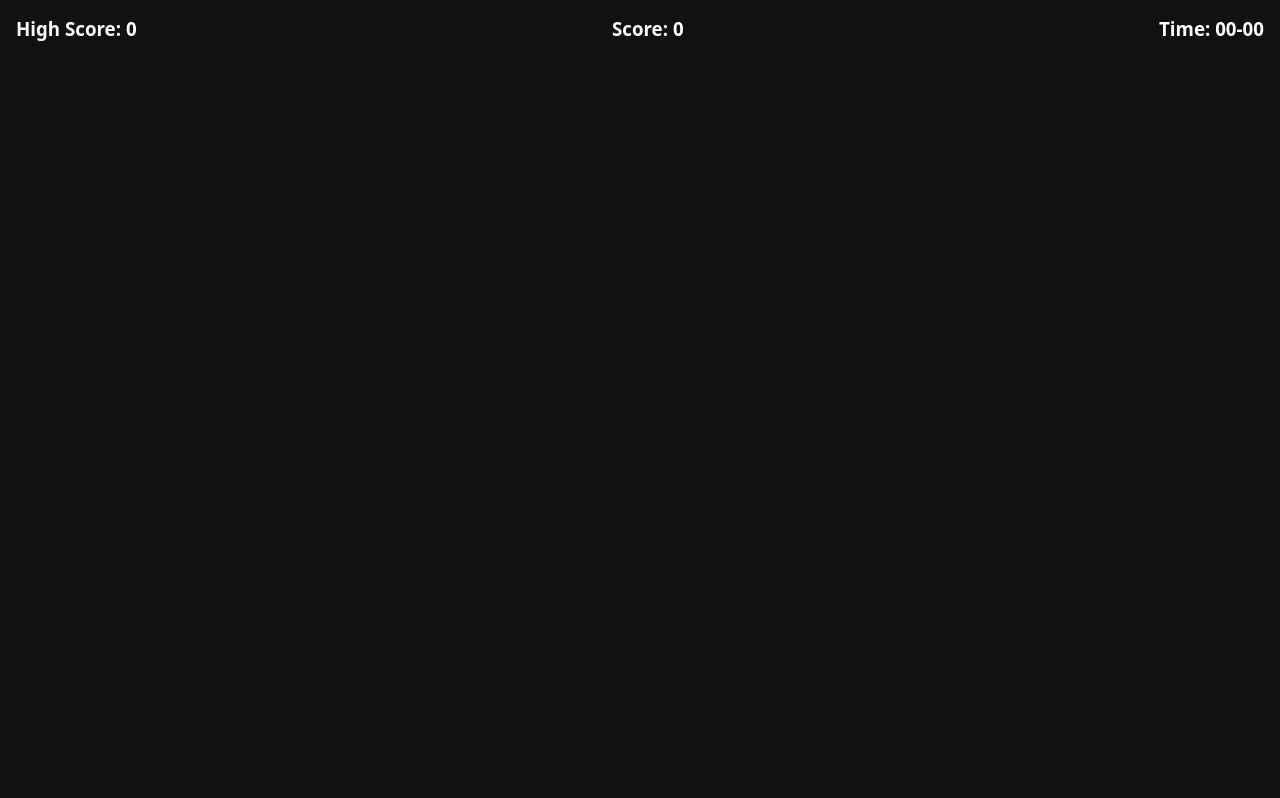
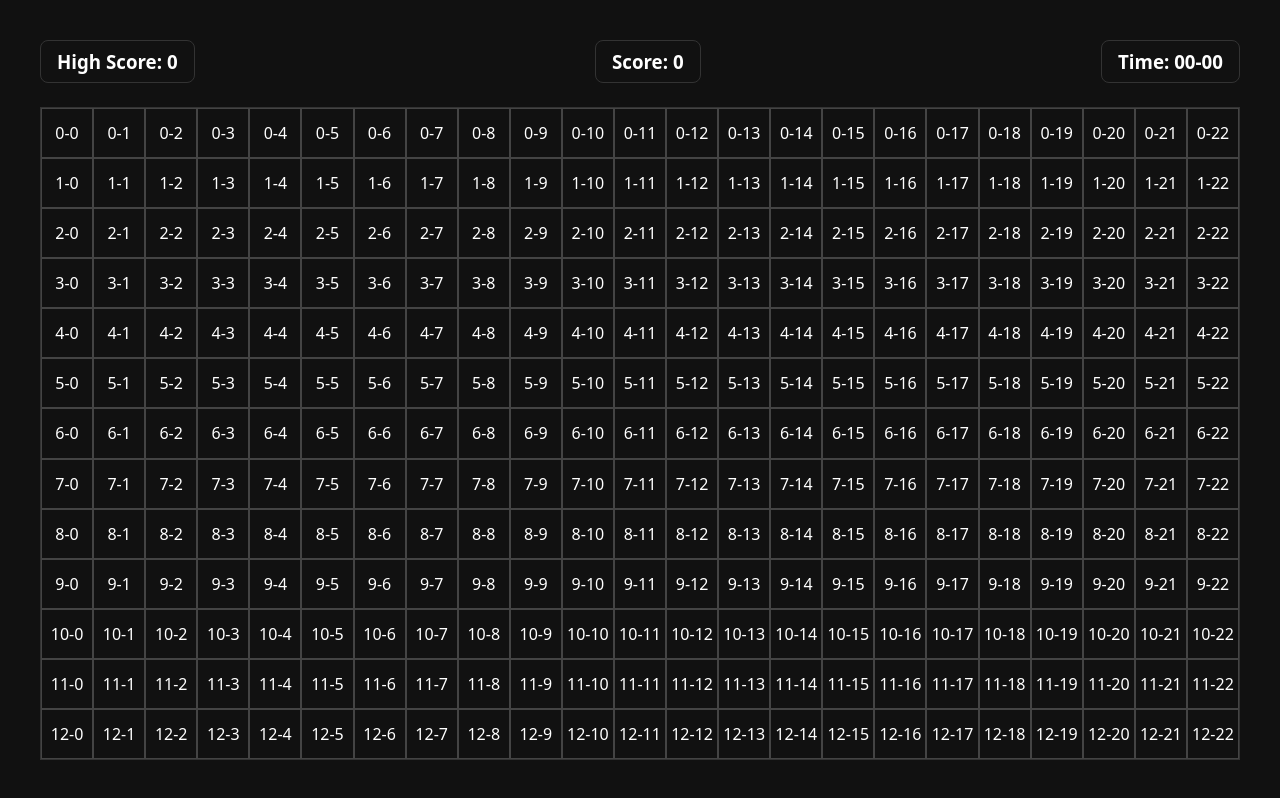
Before and after one commit to Farhan-Khan7/Sanake-Game, a plain HTML site: page index.html in a window 1280 px wide. Drawn offline with Linux system fonts and the light colour scheme.

Commit message:
I have done grid part

```diff
--- a/script.js
+++ b/script.js
@@ -0,0 +1,31 @@
+const board = document.querySelector(".board");
+
+const blockHeight = 50;
+const blockWidth = 50;
+
+const cols = Math.floor(board.clientWidth / blockWidth);
+const rows = Math.floor(board.clientHeight / blockHeight);
+
+
+const blocks = [];
+const snake = [
+    {
+        x:1 , y:3
+    },
+    {
+        x:1 , y:4
+    },
+    {
+        x:1 , y:5
+    }
+]
+
+for (let row = 0; row < rows; row++) {
+    for (let col = 0; col < cols; col++) {
+        const block = document.createElement("div")
+        block.classList.add("block");
+        board.appendChild(block);
+        block.innerText = `${row}-${col}`;
+        blocks[`${row}-${col}`] = block
+    }
+}
--- a/style.css
+++ b/style.css
@@ -1,43 +1,95 @@
-*{
+* {
     margin: 0;
     padding: 0;
     box-sizing: border-box;
 }
-html,body{
+
+html,
+body {
     height: 100%;
     width: 100%;
 }
-:root{
-   /* Background Color  */
-    --bg--primary--color : #111;
+
+:root {
+    /* Background Color  */
+    --bg--primary--color: #111;
     /* Font Color */
-    --text--primary-color : #fff;
+    --text--primary-color: #fff;
 
     /* padding variables */
-    --space-xs : 4px;
-    --space-sm : 8px;
-    --space-md : 16px;
-    --space-lg : 24px;
-    --space-xl : 32px;
-    --space-2xl : 40px;
-    --space-3xl : 48px;
+    --space-xs: 4px;
+    --space-sm: 8px;
+    --space-md: 16px;
+    --space-lg: 24px;
+    --space-xl: 32px;
+    --space-2xl: 40px;
+    --space-3xl: 48px;
+
+    /* Border Color */
+    --border-primary-color: #333333;
+
+    /* Border Radius  */
+    --border-radius-xs: 4px;
+    --border-radius-sm: 8px;
+    --border-radius-md: 12px;
+    --border-radius-lg: 16px;
+    --border-radius-xl: 20px;
+    --border-radius-2xl: 24px;
 
 }
 
-html{
+html {
     font-family: system-ui, -apple-system, BlinkMacSystemFont, 'Segoe UI', Roboto, Oxygen, Ubuntu, Cantarell, 'Open Sans', 'Helvetica Neue', sans-serif;
     background-color: var(--bg--primary--color);
     color: var(--text--primary-color);
 }
-main,section{
+
+main,
+section {
     width: 100%;
     height: 100%;
 }
-section{
-    padding: var(--space-md);
+
+section {
+    padding: var(--space-2xl);
+    display: flex;
+    flex-direction: column;
+    height: 100%;
+    gap: var(--space-lg);
+    /* background-color: #333333; */
+
 }
-section .infos{
+
+section .infos {
     width: 100%;
     display: flex;
     justify-content: space-between;
 }
+
+.info {
+    padding: var(--space-sm) var(--space-md);
+    border: 1px solid var(--border-primary-color);
+    border-radius: var(--border-radius-sm);
+}
+
+.board {
+    border: 1px solid var(--border-primary-color);
+    /* background-color: #111; */
+    flex-grow: 1;
+    display: grid;
+    grid-template-columns: repeat(auto-fill, minmax(50px, 1fr));
+    grid-template-rows: repeat(auto-fill, minmax(50px, 1fr));
+}
+
+.block {
+    /* box-sizing: border-box; */
+    border: 1px solid var(--border-primary-color);
+    /* width: 50px; */
+    /* height: 50px; */
+    border: 1px solid #444;
+    /* box-sizing: border-box; */
+    display: flex;
+    align-items: center;
+    justify-content: center;
+    color: white;
+}
```
Also changed, not shown: index.html (+3 -1 lines).
